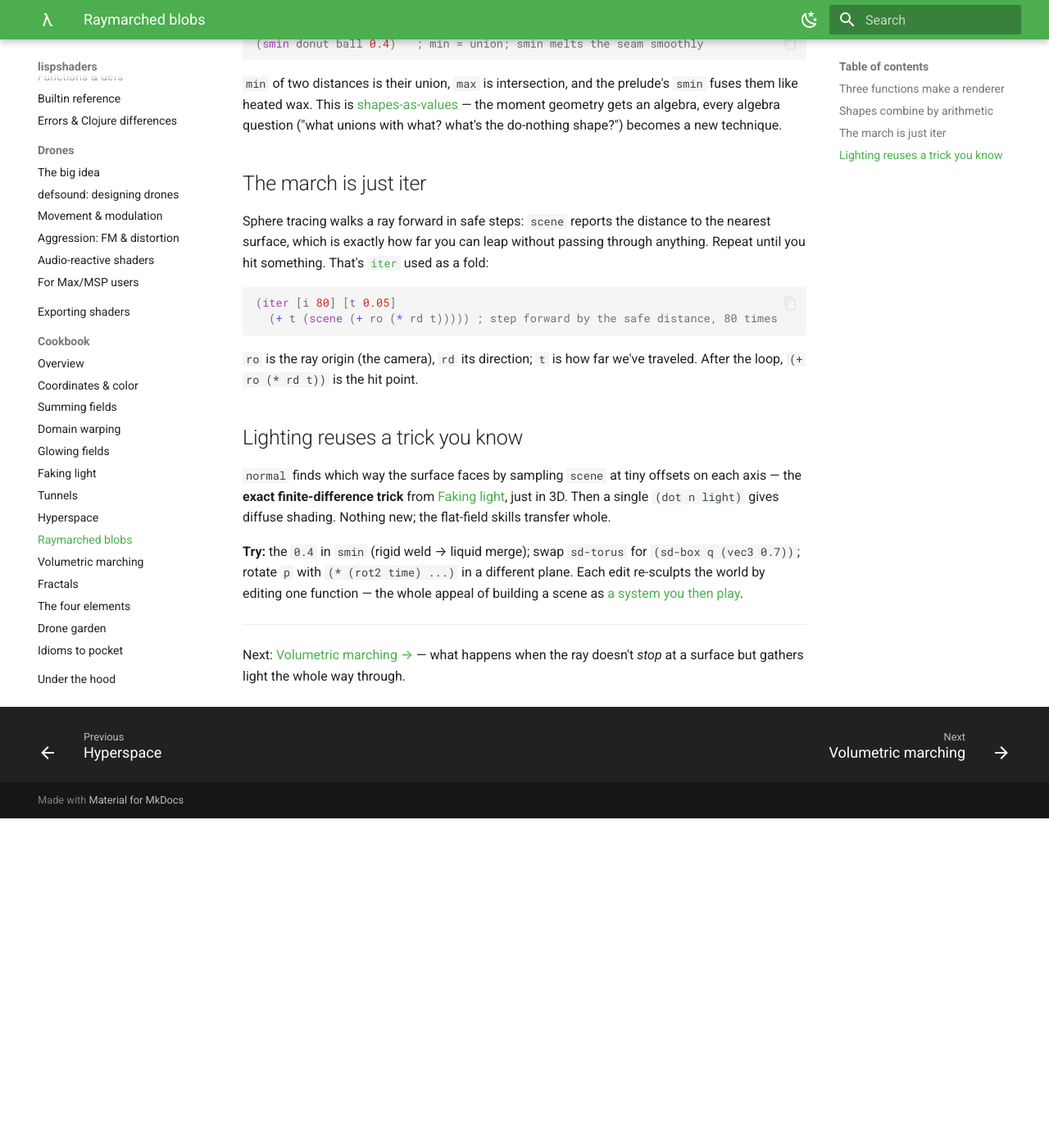
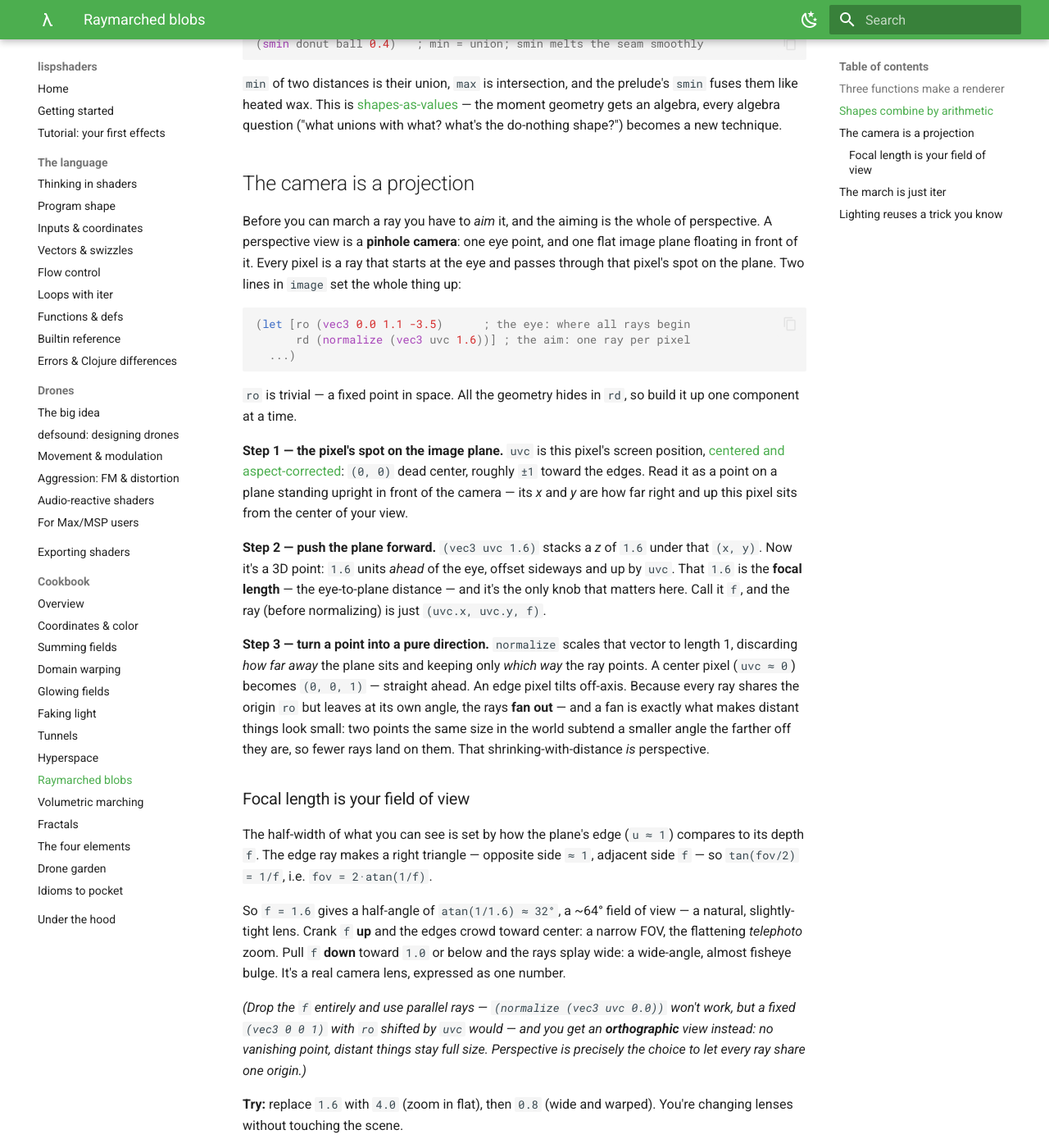
Before and after one commit to FOSSforlife/lispshaders, an MkDocs documentation site: the page built from docs/cookbook/raymarched-blobs.md, in a window 1280 px wide and 1400 px high, scrolled down 688 px. Shown: the whole window at 82% size. Built offline with MkDocs 1.6.1 and Material for MkDocs 9.7.7, drawn with Linux system fonts in a browser that asks for light colours; before the commit the page ends 1686 px from its top, so only the background shows below that.

Commit message:
add perspective projection tutorial

````diff
--- a/docs/cookbook/raymarched-blobs.md
+++ b/docs/cookbook/raymarched-blobs.md
@@ -36,6 +36,67 @@ prelude's `smin` fuses them like heated wax. This is
 moment geometry gets an algebra, every algebra question ("what unions with
 what? what's the do-nothing shape?") becomes a new technique.
 
+## The camera is a projection
+
+Before you can march a ray you have to *aim* it, and the aiming is the
+whole of perspective. A perspective view is a **pinhole camera**: one eye
+point, and one flat image plane floating in front of it. Every pixel is a
+ray that starts at the eye and passes through that pixel's spot on the
+plane. Two lines in `image` set the whole thing up:
+
+```clojure
+(let [ro (vec3 0.0 1.1 -3.5)      ; the eye: where all rays begin
+      rd (normalize (vec3 uvc 1.6))] ; the aim: one ray per pixel
+  ...)
+```
+
+`ro` is trivial — a fixed point in space. All the geometry hides in `rd`,
+so build it up one component at a time.
+
+**Step 1 — the pixel's spot on the image plane.** `uvc` is this pixel's
+screen position, [centered and aspect-corrected](../language/inputs.md#coordinates):
+`(0, 0)` dead center, roughly `±1` toward the edges. Read it as a point on
+a plane standing upright in front of the camera — its *x* and *y* are how
+far right and up this pixel sits from the center of your view.
+
+**Step 2 — push the plane forward.** `(vec3 uvc 1.6)` stacks a *z* of
+`1.6` under that `(x, y)`. Now it's a 3D point: `1.6` units *ahead* of the
+eye, offset sideways and up by `uvc`. That `1.6` is the **focal length** —
+the eye-to-plane distance — and it's the only knob that matters here. Call
+it `f`, and the ray (before normalizing) is just `(uvc.x, uvc.y, f)`.
+
+**Step 3 — turn a point into a pure direction.** `normalize` scales that
+vector to length 1, discarding *how far away* the plane sits and keeping
+only *which way* the ray points. A center pixel (`uvc ≈ 0`) becomes
+`(0, 0, 1)` — straight ahead. An edge pixel tilts off-axis. Because every
+ray shares the origin `ro` but leaves at its own angle, the rays **fan
+out** — and a fan is exactly what makes distant things look small: two
+points the same size in the world subtend a smaller angle the farther off
+they are, so fewer rays land on them. That shrinking-with-distance *is*
+perspective.
+
+### Focal length is your field of view
+
+The half-width of what you can see is set by how the plane's edge (`u ≈ 1`)
+compares to its depth `f`. The edge ray makes a right triangle — opposite
+side `≈ 1`, adjacent side `f` — so `tan(fov/2) = 1/f`, i.e.
+`fov = 2·atan(1/f)`.
+
+So `f = 1.6` gives a half-angle of `atan(1/1.6) ≈ 32°`, a ~64° field of
+view — a natural, slightly-tight lens. Crank `f` **up** and the edges
+crowd toward center: a narrow FOV, the flattening *telephoto* zoom. Pull
+`f` **down** toward `1.0` or below and the rays splay wide: a wide-angle,
+almost fisheye bulge. It's a real camera lens, expressed as one number.
+
+*(Drop the `f` entirely and use parallel rays — `(normalize (vec3 uvc 0.0))`
+won't work, but a fixed `(vec3 0 0 1)` with `ro` shifted by `uvc` would —
+and you get an **orthographic** view instead: no vanishing point, distant
+things stay full size. Perspective is precisely the choice to let every
+ray share one origin.)*
+
+**Try:** replace `1.6` with `4.0` (zoom in flat), then `0.8` (wide and
+warped). You're changing lenses without touching the scene.
+
 ## The march is just iter
 
 Sphere tracing walks a ray forward in safe steps: `scene` reports the
````
